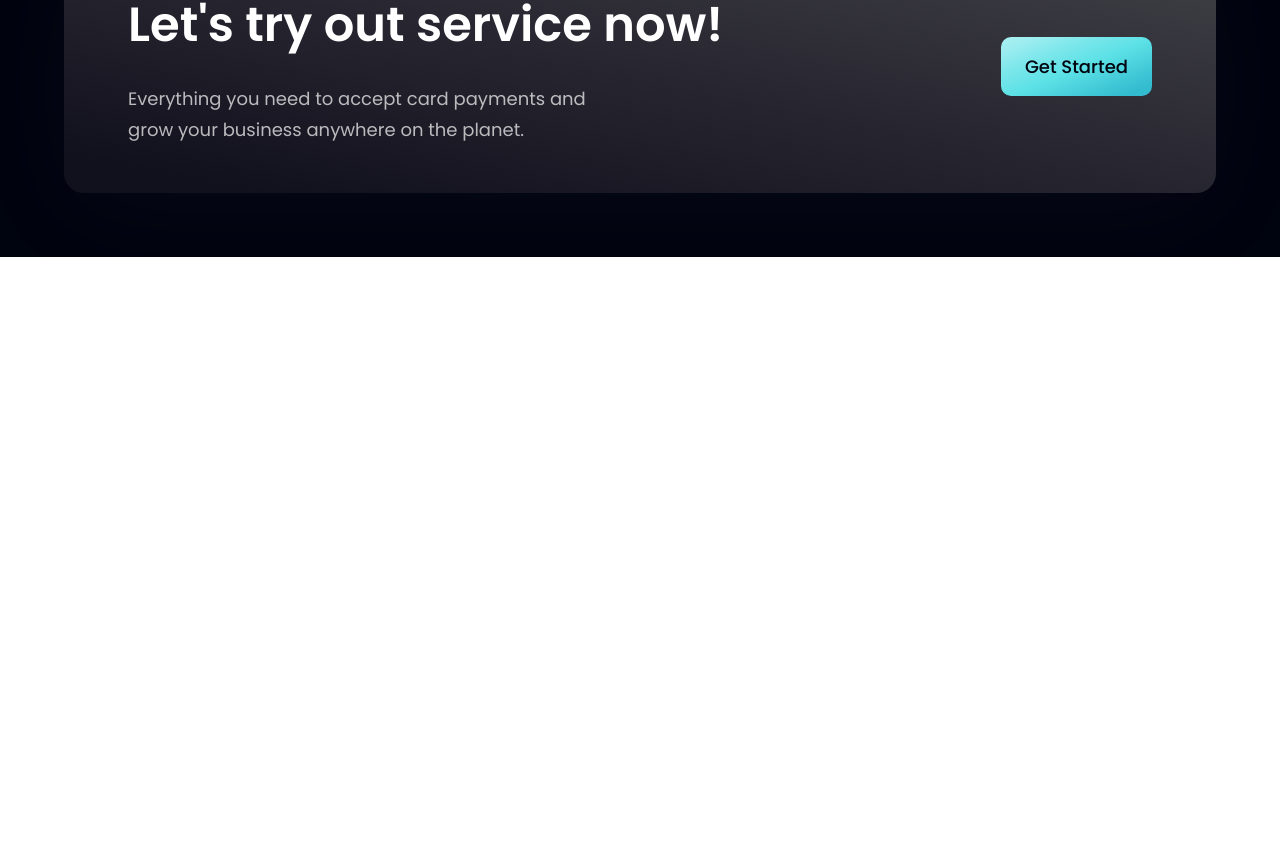
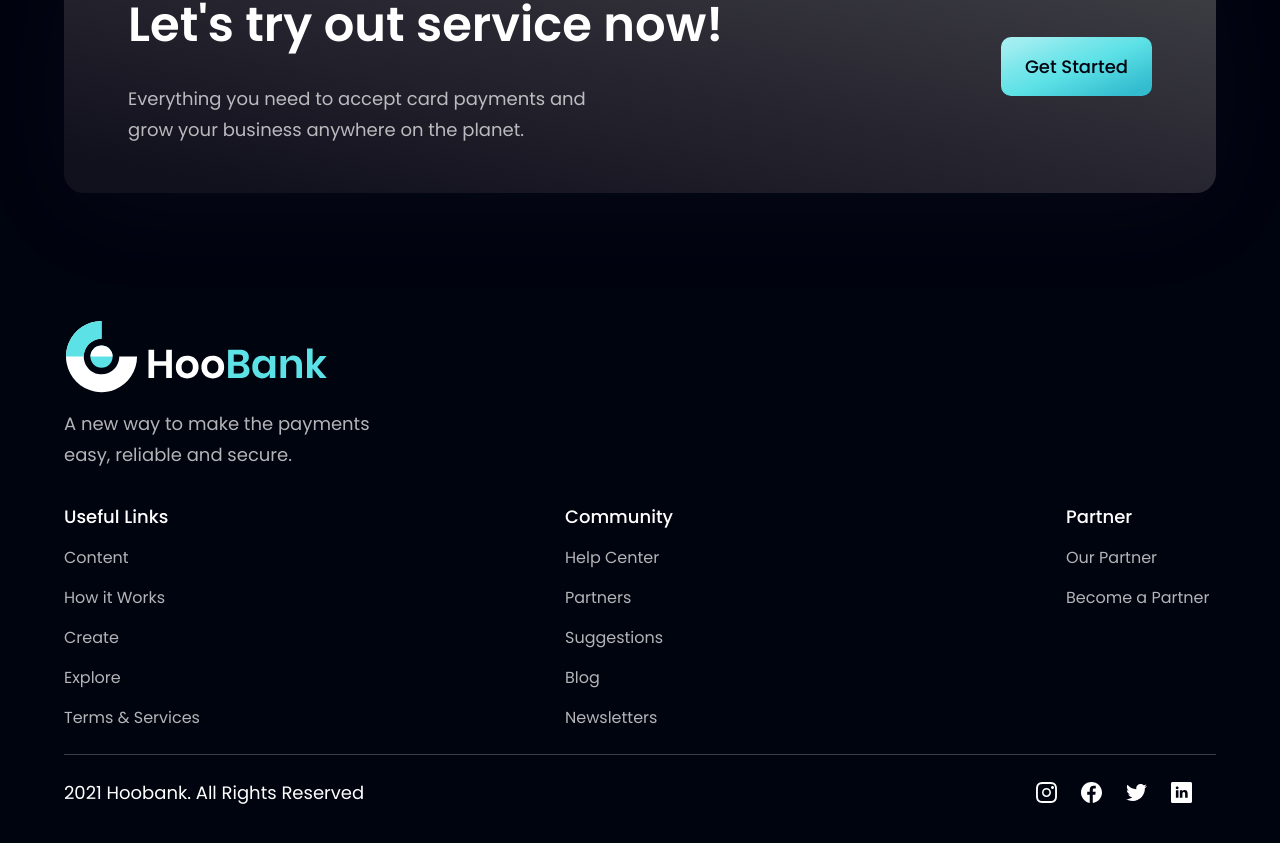
Before and after one commit to huyhoang-doit/Hoobank-project, a React (Vite) app: page / in a window 1280 px wide. Shown: the part 3631-4474 px from the top of the page. Before the commit the page ends 3888 px from the top, so only its background shows below. Built offline with nearby package versions, Linux system fonts and the light colour scheme.

Commit message:
Add footer

```diff
--- a/index.html
+++ b/index.html
@@ -3,9 +3,9 @@
 
 <head>
   <meta charset="UTF-8" />
-  <link rel="icon" type="image/svg+xml" href="/vite.svg" />
+  <link rel="icon" type="image/x-icon" href="./src/assets/HDI.png">
   <meta name="viewport" content="width=device-width, initial-scale=1.0" />
-  <title>Vite + React</title>
+  <title>HooBank-HDI</title>
   <link rel="stylesheet" href="./src/output.css">
 </head>
 
--- a/src/components/Footer.jsx
+++ b/src/components/Footer.jsx
@@ -1,11 +1,51 @@
-import React from 'react'
+import styles from '../style'
+import { logo } from '../assets'
+import { footerLinks, socialMedia } from '../constants'
 
-const Footer = () => {
-  return (
-    <div>
 
+
+const Footer = () => (
+  <section className={`${styles.flexCenter} ${styles.paddingY} flex-col`}>
+    <div className={`${styles.flexStart} md:flex-row flex-col mb-8 w-full`}>
+      <div className='flex-1 flex flex-col justify-start mr-10'>
+        <img src={logo} alt="hoobank-hdi" className='w-[266px] h-[72px] object-contain' />
+        <p className={`${styles.paragraph} text-left max-w-[310px] mt-4`}>A new way to make the payments easy, reliable and secure.</p>
+      </div>
     </div>
-  )
-}
+    <div className='flex-[1.5] w-full flex flex-row justify-between flex-wrap md:mt-0 mt-10'>
+      {footerLinks.map((footerLink) => (
+        <div key={footerLink.key} className='flex flex-col ss:my-0 my-4 min-w-[150px]'>
+          <h4 className='font-poppins font-medium text-[18px] leading-[27px] text-white'>
+            {footerLink.title}
+          </h4>
+          <ul className='list-none mt-4'>
+            {footerLink.links.map((link, index) => (
+              <li key={link.name} className={`font-poppins font-normal text-[16px] leading-[24px] text-dimWhite
+              hover:text-secondary cursor-pointer ${index !== footerLink.links.length - 1 ? 'mb-4' : 'mb-0'}`}>
+                {link.name}
+              </li>
+            ))}
+          </ul>
+        </div>
+      ))}
+    </div>
+    <div className='w-full flex justify-between items-center md:flex-row flex-col pt-6 mt-6 border-t-[1px] border-t-[#3f3e45]'>
+      <p className='font-poppins font-normal text-center text-[18px] leading-[27px] text-white'>
+        2021 Hoobank. All Rights Reserved
+      </p>
+      <div className='flex flex-row md:mt-0 mt-6'>
+        {socialMedia.map((social, index) => (
+          <img
+            key={social.id}
+            src={social.icon}
+            alt={social.id}
+            className={`${index !== social.length - 1 ? 'mr-6' : 'mr-0'} w-[21px] h-[21px] object-contain cursor-pointer`}
+          />
+
+        ))}
+      </div>
+    </div>
+  </section>
+)
 
 export default Footer
--- a/src/output.css
+++ b/src/output.css
@@ -675,6 +675,10 @@
   margin-bottom: 1.5rem;
 }
 
+.mb-8{
+  margin-bottom: 2rem;
+}
+
 .ml-0{
   margin-left: 0px;
 }
@@ -707,8 +711,16 @@
   margin-right: 1.25rem;
 }
 
+.mr-6{
+  margin-right: 1.5rem;
+}
+
 .mt-10{
   margin-top: 2.5rem;
+}
+
+.mt-4{
+  margin-top: 1rem;
 }
 
 .mt-5{
@@ -733,6 +745,10 @@
 
 .h-\[140px\]{
   height: 140px;
+}
+
+.h-\[21px\]{
+  height: 21px;
 }
 
 .h-\[23px\]{
@@ -775,6 +791,10 @@
   height: 64px;
 }
 
+.h-\[72px\]{
+  height: 72px;
+}
+
 .h-\[80\%\]{
   height: 80%;
 }
@@ -803,8 +823,16 @@
   width: 140px;
 }
 
+.w-\[21px\]{
+  width: 21px;
+}
+
 .w-\[23px\]{
   width: 23px;
+}
+
+.w-\[266px\]{
+  width: 266px;
 }
 
 .w-\[28px\]{
@@ -855,6 +883,14 @@
   min-width: 140px;
 }
 
+.min-w-\[150px\]{
+  min-width: 150px;
+}
+
+.max-w-\[310px\]{
+  max-width: 310px;
+}
+
 .max-w-\[370px\]{
   max-width: 370px;
 }
@@ -869,6 +905,10 @@
 
 .flex-1{
   flex: 1 1 0%;
+}
+
+.flex-\[1\.5\]{
+  flex: 1.5;
 }
 
 .grow{
@@ -943,6 +983,19 @@
   border-radius: 0.75rem;
 }
 
+.border-t-\[1px\]{
+  border-top-width: 1px;
+}
+
+.border-t-\[\#3f3r45\]{
+  border-top-color: #3f3r45;
+}
+
+.border-t-\[\#3f3e45\]{
+  --tw-border-opacity: 1;
+  border-top-color: rgb(63 62 69 / var(--tw-border-opacity));
+}
+
 .bg-dimBlue{
   background-color: rgba(9, 151, 124, 0.1);
 }
@@ -1000,8 +1053,16 @@
   padding-bottom: 6px;
 }
 
+.pt-6{
+  padding-top: 1.5rem;
+}
+
 .text-left{
   text-align: left;
+}
+
+.text-center{
+  text-align: center;
 }
 
 .font-poppins{
@@ -1066,6 +1127,10 @@
 
 .leading-\[24px\]{
   line-height: 24px;
+}
+
+.leading-\[27px\]{
+  line-height: 27px;
 }
 
 .leading-\[30\.8px\]{
@@ -1235,6 +1300,11 @@
   filter: blur(750px);
 }
 
+.hover\:text-secondary:hover{
+  --tw-text-opacity: 1;
+  color: rgb(0 246 255 / var(--tw-text-opacity));
+}
+
 @media (min-width: 480px){
   .xs\:text-\[20px\]{
     font-size: 20px;
@@ -1262,6 +1332,11 @@
 }
 
 @media (min-width: 620px){
+  .ss\:my-0{
+    margin-top: 0px;
+    margin-bottom: 0px;
+  }
+
   .ss\:flex{
     display: flex;
   }
@@ -1302,20 +1377,20 @@
     margin-bottom: 5rem;
   }
 
+  .sm\:ml-10{
+    margin-left: 2.5rem;
+  }
+
   .sm\:mr-5{
     margin-right: 1.25rem;
   }
 
+  .sm\:mt-0{
+    margin-top: 0px;
+  }
+
   .sm\:mt-10{
     margin-top: 2.5rem;
-  }
-
-  .sm\:ml-10{
-    margin-left: 2.5rem;
-  }
-
-  .sm\:mt-0{
-    margin-top: 0px;
   }
 
   .sm\:block{
```
Also changed, not shown: src/assets/HDI.png (added).
